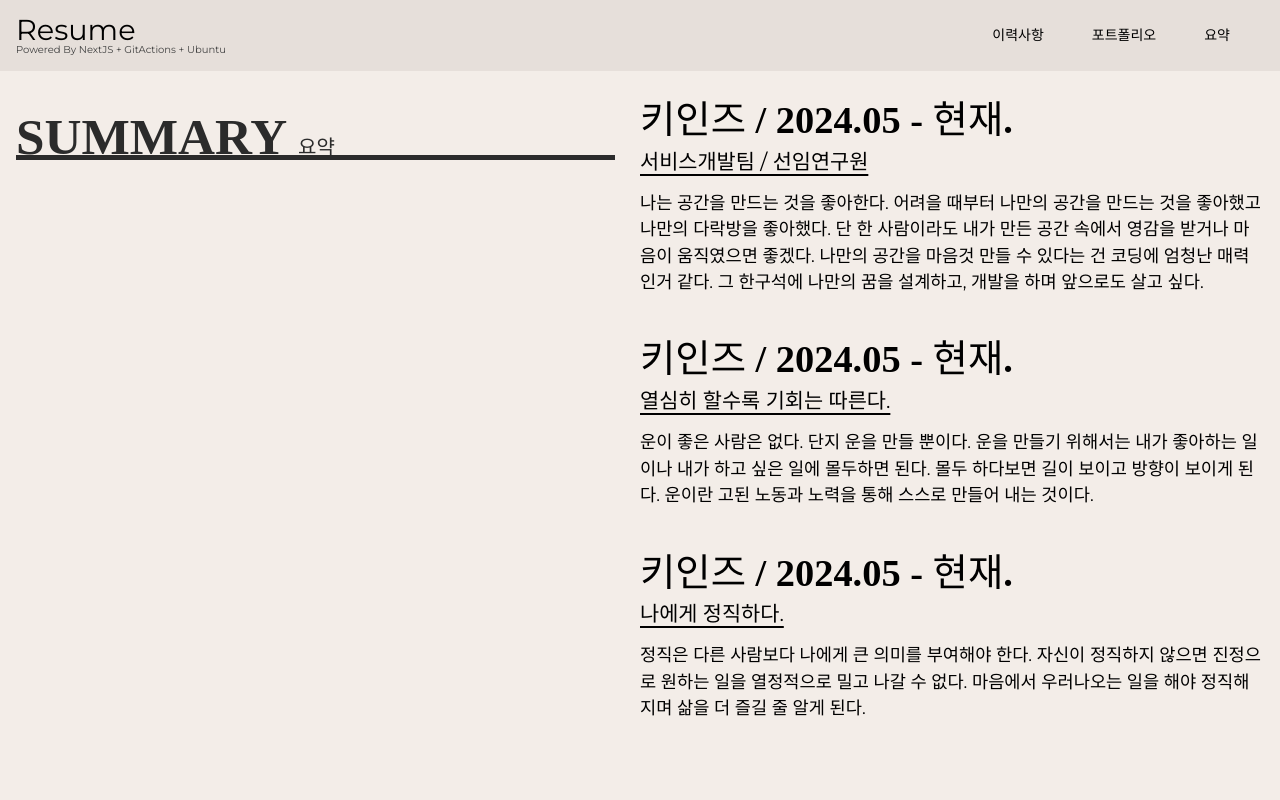
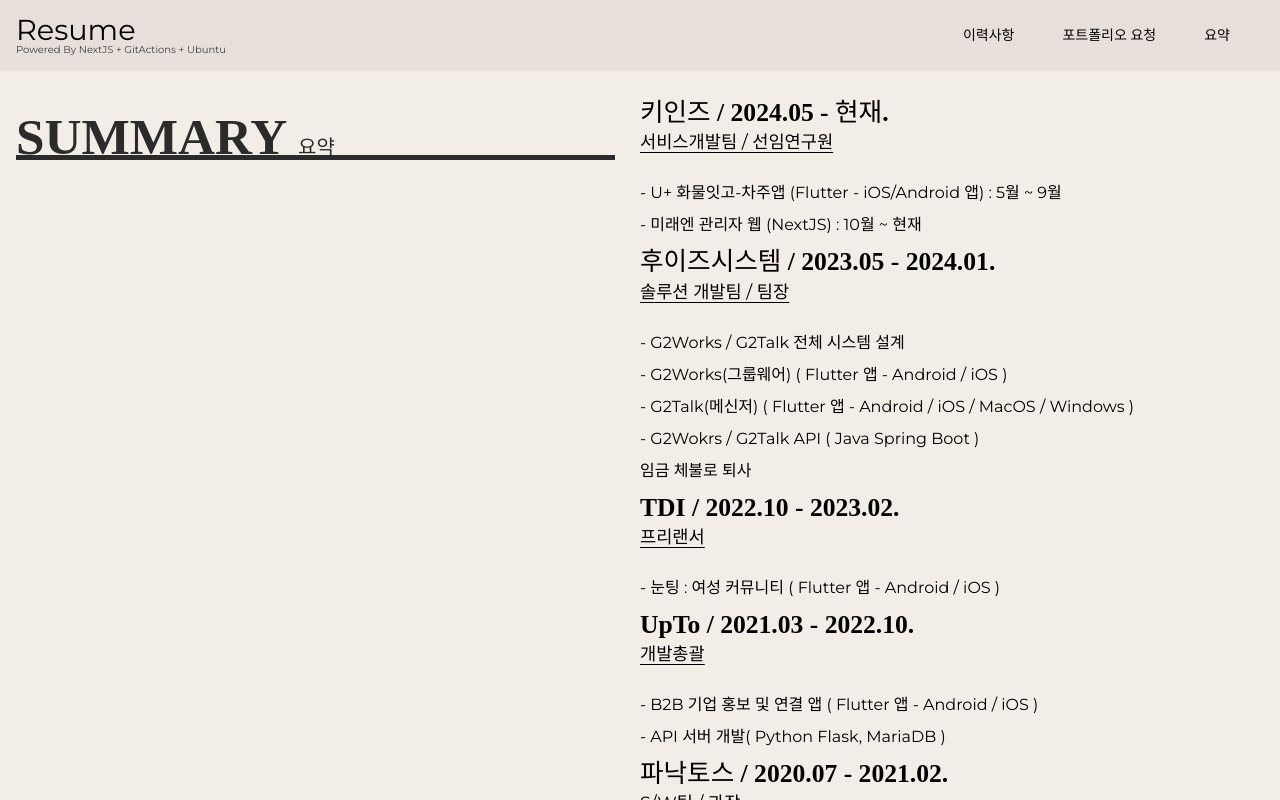
Before and after one commit to work-ethanhuh/next-js-test, a Next.js app: page / in a window 1280 px wide. Both pictures are taken after a click on the element "요약". Shown: the top 800 px of the page. Built offline with nearby package versions, Linux system fonts and the light colour scheme; a small style sheet from the web is missing; a web font is replaced by a local one.

Commit message:
- 요약 데이터 기입

```diff
--- a/app/assets/scss/section/_skill.scss
+++ b/app/assets/scss/section/_skill.scss
@@ -44,7 +44,7 @@
         }
 
         span {
-            font-size: 3vw;
+            font-size: 2vw;
             line-height: 1;
             font-weight: 900;
             line-height: 1.3;
@@ -57,14 +57,14 @@
             }
         }
         h3 {
-            font-size: 1.3rem;
+            font-size: 1.1rem;
             text-decoration: underline;
             text-underline-position: under;
-            margin-bottom: 1vw;
+            margin-bottom: 2vw;
         }
         p {
-            margin-bottom: 5vh;
-            font-size: 1.1rem;
+            margin-bottom: 1vh;
+            font-size: 1rem;
         }
     }
 }
--- a/app/components/Summary.tsx
+++ b/app/components/Summary.tsx
@@ -14,7 +14,9 @@
                         <div key={key}>
                             <span>{summary.yearmonth}.</span>
                             <h3>{summary.title}</h3>
-                            <p>{summary.desc}</p>
+                            {summary.desc.map((desc, key) => (
+                                <p key={key}>{desc}</p>
+                            ))}
                         </div>
                     ))}
                 </div>
--- a/app/constants/constVariable.tsx
+++ b/app/constants/constVariable.tsx
@@ -8,7 +8,7 @@
         url: "history"
     },
     {
-        title: "포트폴리오",
+        title: "포트폴리오 요청",
         url: "portfolio"
     },
     {
@@ -150,7 +150,7 @@
         yearmonth: "2017.01 - 2017.03",
         text: ["보고넷", "프리랜서"],
         title: [
-            "- 수자원인력공사 : 하수도 누수 체크 솔루션 프로그램"
+            "- 수자원인력공사 : 하수도 누수 체크 솔루션 프로그램",
         ],
         code: "",
         view: "",
@@ -194,7 +194,7 @@
     },
     {
         yearmonth: "2010.03 - 2012.08",
-        text: ["숭실대학교", "석사", "졸업"],
+        text: ["숭실대학교 대학원", "석사", "졸업"],
         title: [
             "- 학점 : 3.6 / 4.5",
             "- 지역 : 서울",
@@ -213,18 +213,132 @@
     {
         yearmonth: "키인즈 / 2024.05 - 현재",
         title: "서비스개발팀 / 선임연구원",
-        desc: "나는 공간을 만드는 것을 좋아한다. 어려을 때부터 나만의 공간을 만드는 것을 좋아했고 나만의 다락방을 좋아했다. 단 한 사람이라도 내가 만든 공간 속에서 영감을 받거나 마음이 움직였으면 좋겠다. 나만의 공간을 마음것 만들 수 있다는 건 코딩에 엄청난 매력인거 같다. 그 한구석에 나만의 꿈을 설계하고, 개발을 하며 앞으로도 살고 싶다."
+        desc: [
+            "- U+ 화물잇고-차주앱 (Flutter - iOS/Android 앱) : 5월 ~ 9월",
+            "- 미래엔 관리자 웹 (NextJS) : 10월 ~ 현재",
+        ],
     },
     {
-        yearmonth: "키인즈 / 2024.05 - 현재",
-        title: "열심히 할수록 기회는 따른다.",
-        desc: "운이 좋은 사람은 없다. 단지 운을 만들 뿐이다. 운을 만들기 위해서는 내가 좋아하는 일이나 내가 하고 싶은 일에 몰두하면 된다. 몰두 하다보면 길이 보이고 방향이 보이게 된다. 운이란 고된 노동과 노력을 통해 스스로 만들어 내는 것이다."
+        yearmonth: "후이즈시스템 / 2023.05 - 2024.01",
+        title: "솔루션 개발팀 / 팀장",
+        desc: [
+            "- G2Works / G2Talk 전체 시스템 설계",
+            "- G2Works(그룹웨어) ( Flutter 앱 - Android / iOS )",
+            "- G2Talk(메신저) ( Flutter 앱 - Android / iOS / MacOS / Windows )",
+            "- G2Wokrs / G2Talk API ( Java Spring Boot )",
+            "",
+            "임금 체불로 퇴사"
+        ],
     },
     {
-        yearmonth: "키인즈 / 2024.05 - 현재",
-        title: "나에게 정직하다.",
-        desc: "정직은 다른 사람보다 나에게 큰 의미를 부여해야 한다. 자신이 정직하지 않으면 진정으로 원하는 일을 열정적으로 밀고 나갈 수 없다. 마음에서 우러나오는 일을 해야 정직해지며 삶을 더 즐길 줄 알게 된다."
-    }
+        yearmonth: "TDI / 2022.10 - 2023.02",
+        title: "프리랜서",
+        desc: [
+            "- 눈팅 : 여성 커뮤니티 ( Flutter 앱 - Android / iOS )",
+        ],
+    },
+    {
+        yearmonth: "UpTo / 2021.03 - 2022.10",
+        title: "개발총괄",
+        desc: [
+            "- B2B 기업 홍보 및 연결 앱 ( Flutter 앱 - Android / iOS )",
+            "- API 서버 개발( Python Flask, MariaDB )",
+        ],
+    },
+    {
+        yearmonth: "파낙토스 / 2020.07 - 2021.02",
+        title: "S/W팀 / 과장",
+        desc: [
+            "- Panaxtos Manager 블루투스 뇌파 수신 어플 개발",
+            "- 사내 기존 C++ 관련 프로그램 유지보수 및 개발 업무",
+            "",
+            "임금 체불로 퇴사( 퇴사 2년만에 수령 )",
+        ],
+    },
+    {
+        yearmonth: "Castflip / 2019.03 - 2020.03",
+        title: "개발총괄 / 팀장",
+        desc: [
+            "- 건반 ( 동물 영양제 비교/합산 서비스 앱 - Android )",
+            "- 동물 용품 관련 종합 쇼핑몰 기획 및 개발",
+            "",
+            "임금 체불로 퇴사",
+        ],
+    },
+    {
+        yearmonth: "아라드네트웍스 / 2017.07 - 2019.01",
+        title: "연구소 / 선임연구원",
+        desc: [
+            "- 윈도우 네트워크 에이전트 개발( MFC )",
+            "- 네트워크 커널 드라이버 개발( WDM )",
+            "- 사업기획 및 전략 업무",
+            "  자율협력주행 데이터 활용 공모전 기획 및 구조 설계 / 최우수상 수상",
+            "  벤처나라 제품 등록( SPN 솔루션 )",
+            "  NET/NEP 인증( SPN 솔루션 )",
+            "- 정부 과제 관리 업무",
+            "  차세대 무선 CCTV 용 IoT 보안 플랫폼 개발",
+            "  안전한 산업용 네트워크 인프라를 위한 소프트웨어정의 기반 IoT 네트워크 보안(SD-IoT Network Security) 시스템 개발",
+            "  안전한 공동주택 스마트홈 네트워크를 위한 세대간 사이버 경계벽 기술",
+            "  안전한 스마트도시를 위한 사이버 경계벽 IoT 보안 플랫폼 기술 개발",
+            "  초대규모(Massive) 실시간 IoT 인프라 및 네트워크 기술 개발",
+        ],
+    },
+    {
+        yearmonth: "개인외주 / 2017.04 - 2017.07",
+        title: "프리랜서",
+        desc: [
+            "- 시리얼 키 관리 윈도우 프로그램 개발",
+            "- 클라이언트 시리얼 승인 모듈 개발",
+        ],
+    },
+    {
+        yearmonth: "보고넷 / 2017.01 - 2017.03",
+        title: "프리랜서",
+        desc: [
+            "- 수자원인력공사 : 하수도 누수 체크 솔루션 프로그램",
+        ],
+    },
+    {
+        yearmonth: "청호컴넷 / 2014.04 - 2015.09",
+        title: "Core S/W 개발 / 주임연구원",
+        desc: [
+            "- 사내 모델별 디바이스 제어 프로그램 개발",
+            "이란향 VDA",
+            "Intermac(Bacode)",
+            "호주향 OCX 플랫폼",
+            "TIT_DIP(Card Reader)",
+            "HANMEGA EPP(PIN Pad)",
+            "- 통합 SP 프로젝트",
+            "ZT598M(PIN Pad)",
+            "러시아향 VDA",
+            "ZT588F(PIN Pad)",
+            "EATON 5P-580(UPS)",
+            "- 통합 AP 프로젝트",
+            "신협용 EPP(PIN Pad)",
+        ],
+    },
+    {
+        yearmonth: "기산전자 / 2012.08 - 2014.04",
+        title: "인식 개발팀 / 주임연구원",
+        desc: [
+            "- 인식 알고리즘 및 각 국가 프로그램 개발",
+            "Newton",
+            "Newton Plus",
+            "K-500",
+            "- 해외 담당 업무( 담당지 : 파리, 벨기에, 쿠웨이트 )",
+            "중앙은행 기기 입찰 성능 시현",
+            "바이어 엔지니어 교육",
+        ],
+    },
+    {
+        yearmonth: "숭실대학교 대학원 / 2010.03 - 2012.08",
+        title: "석사 / 졸업",
+        desc: [
+            "- 학점 : 3.6 / 4.5",
+            "- 지역 : 서울",
+            "- 졸업논문 : 동작 카메라를 이용한 새 무리 제어",
+        ],
+    },
 ];
 
 export const contactText = [
```
